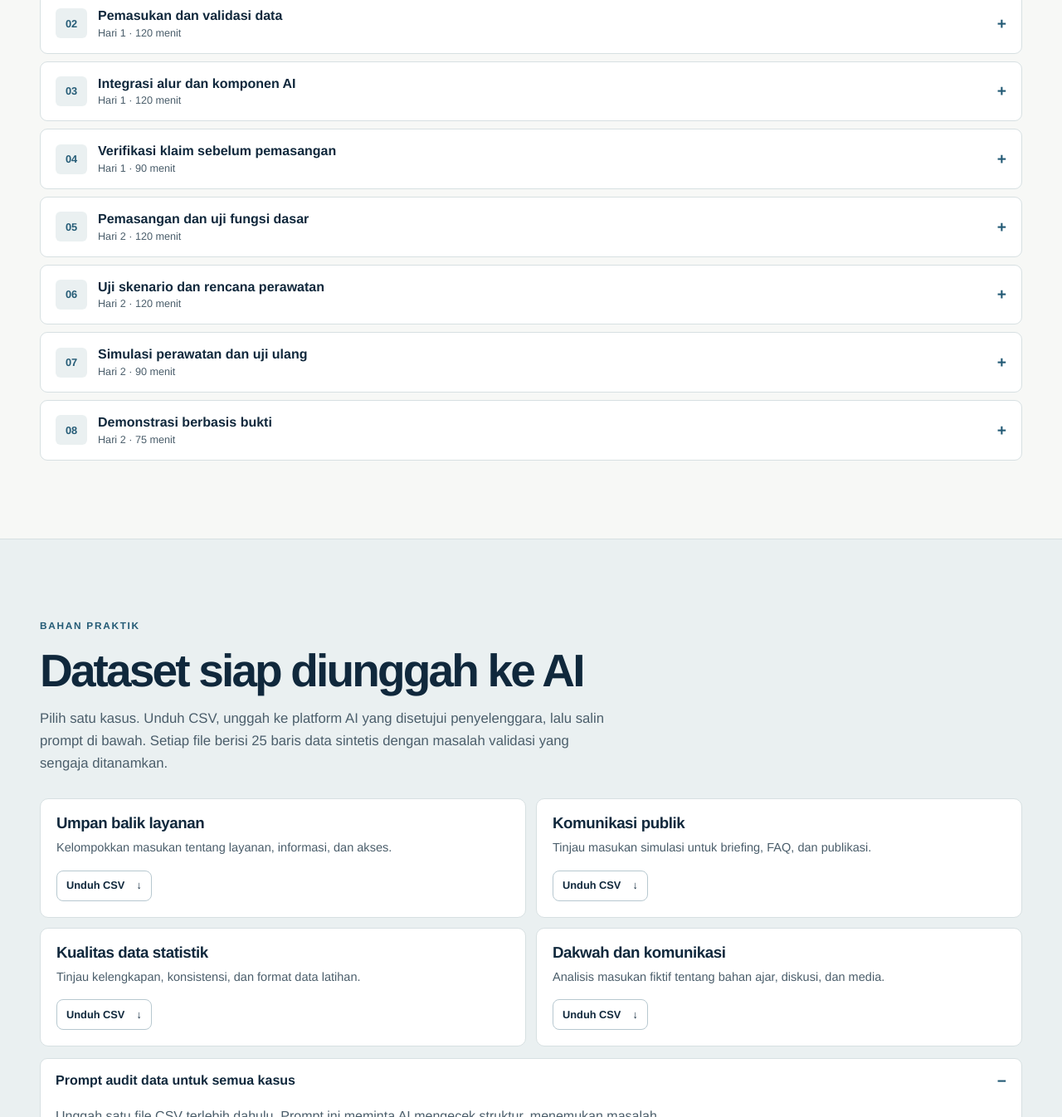
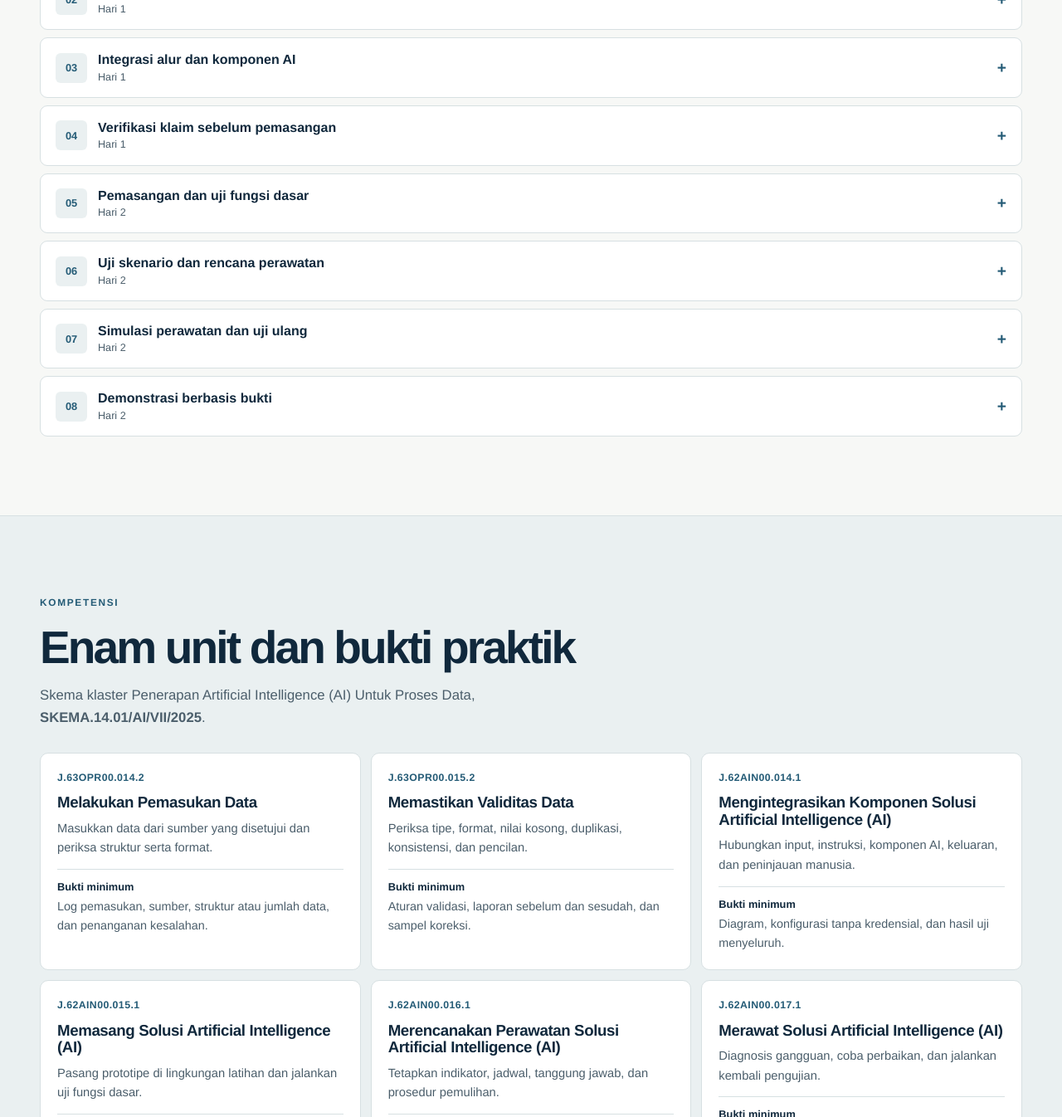
Before and after one commit to syahrizal-as/ai-icc, a plain HTML site: page dist/index.html in a window 1280 px wide. Shown: the part 2831-4177 px from the top of the page at 83% size. Drawn offline with Linux system fonts and the light colour scheme.

Commit message:
Update Site source

```diff
--- a/dist/app.js
+++ b/dist/app.js
@@ -17,10 +17,9 @@ function showAgenda(day) {
   });
   agendaPanel.setAttribute('aria-labelledby', tabs[day - 1].id);
   agendaPanel.innerHTML = `
-    <div class="day-heading"><h3>${details.title}</h3><span>${details.total}</span></div>
+    <div class="day-heading"><h3>${details.title}</h3></div>
     <ol class="agenda-list">${sessions.map(session => `
       <li class="agenda-item">
-        <span class="duration">${session.minutes} menit</span>
         <div><strong>${session.title}</strong><p>${session.output}</p></div>
         ${session.id ? `<a href="#blok-${session.id}">Buka materi ↗</a>` : ''}
       </li>`).join('')}
@@ -38,14 +37,28 @@ tabs.forEach((tab, index) => {
   });
 });
 
+const datasetActions = `
+  <div class="prompt" id="dataset">
+    <h3>Dataset dan prompt audit</h3>
+    <p>Pilih satu kasus, unduh CSV, lalu unggah ke platform AI yang disetujui. Setiap file berisi 25 baris data sintetis untuk latihan validasi.</p>
+    <label for="dataset-case">Pilih kasus</label>
+    <div class="dataset-actions">
+      <select id="dataset-case">${datasetCases.map(([id, title]) => `<option value="${id}">${title}</option>`).join('')}</select>
+      <a id="dataset-download" class="button secondary copy-button" href="dataset/latihan-${datasetCases[0][0]}.csv" download>Unduh CSV <span aria-hidden="true">↓</span></a>
+      <button class="button primary copy-button" type="button" data-copy="dataset-prompt">Salin prompt audit</button>
+    </div>
+    <pre id="dataset-prompt"></pre>
+  </div>`;
+
 moduleGrid.innerHTML = modules.map((module, index) => `
   <details id="blok-${module.id}">
-    <summary><span class="module-index">${String(index + 1).padStart(2, '0')}</span><span>${module.title}<span class="module-meta">Hari ${module.day} · ${module.minutes} menit</span></span></summary>
+    <summary><span class="module-index">${String(index + 1).padStart(2, '0')}</span><span>${module.title}<span class="module-meta">Hari ${module.day}</span></span></summary>
     <div class="module-body">
       <div class="module-columns">
         <div><h3>Langkah praktik</h3><ol>${module.steps.map(step => `<li>${step}</li>`).join('')}</ol></div>
         <div><h3>Bukti kerja</h3><p>${module.output}</p><p><strong>Pemetaan</strong> · ${module.unit}</p></div>
       </div>
+      ${module.id === 'data' ? datasetActions : ''}
       ${module.prompt ? `<div class="prompt"><h3>Contoh prompt</h3><pre id="prompt-${module.id}"></pre><button class="button secondary copy-button" type="button" data-copy="prompt-${module.id}">Salin prompt</button></div>` : ''}
     </div>
   </details>`).join('');
@@ -55,14 +68,15 @@ modules.filter(module => module.prompt).forEach(module => {
 });
 document.querySelector('#master-prompt').textContent = masterPrompt;
 document.querySelector('#dataset-prompt').textContent = datasetPrompt;
-document.querySelector('#dataset-cases').innerHTML = datasetCases.map(([id, title, summary]) => `
-  <article class="dataset-card">
-    <h3>${title}</h3><p>${summary}</p>
-    <a class="button secondary copy-button" href="dataset/latihan-${id}.csv" aria-label="Unduh CSV ${title}" download>Unduh CSV <span aria-hidden="true">↓</span></a>
-  </article>`).join('');
-
-const dataPractice = document.querySelector('#blok-data .module-body');
-dataPractice.insertAdjacentHTML('beforeend', '<a class="text-link" href="#dataset">Unduh dataset dan salin prompt audit ↗</a>');
+const caseSelect = document.querySelector('#dataset-case');
+const datasetDownload = document.querySelector('#dataset-download');
+function updateDatasetDownload() {
+  datasetDownload.href = `dataset/latihan-${caseSelect.value}.csv`;
+  datasetDownload.setAttribute('aria-label', 'Unduh CSV ' + caseSelect.selectedOptions[0].textContent);
+}
+caseSelect.addEventListener('change', updateDatasetDownload);
+window.addEventListener('pageshow', updateDatasetDownload);
+updateDatasetDownload();
 
 function filterModules(day) {
   const query = search.value.trim().toLocaleLowerCase('id');
@@ -81,19 +95,21 @@ filters.forEach(button => button.addEventListener('click', () => filterModules(N
 search.addEventListener('input', () => filterModules(Number(filters.find(button => button.getAttribute('aria-pressed') === 'true').dataset.day)));
 
 function openHashModule() {
-  const target = modules.find(module => location.hash === '#blok-' + module.id);
+  const datasetLink = location.hash === '#dataset';
+  const target = modules.find(module => datasetLink ? module.id === 'data' : location.hash === '#blok-' + module.id);
   if (!target) return;
   search.value = '';
   filterModules(0);
   const detail = document.getElementById('blok-' + target.id);
   detail.open = true;
-  detail.querySelector('summary').focus({ preventScroll: true });
-  detail.scrollIntoView();
+  const focus = datasetLink ? caseSelect : detail.querySelector('summary');
+  focus.focus({ preventScroll: true });
+  (datasetLink ? document.querySelector('#dataset') : detail).scrollIntoView();
 }
 window.addEventListener('hashchange', openHashModule);
-agendaPanel.addEventListener('click', event => {
+document.addEventListener('click', event => {
   const link = event.target.closest('a');
-  if (link?.hash === location.hash) openHashModule();
+  if (link?.hash && link.hash === location.hash) openHashModule();
 });
 
 function closeMenu() {
--- a/dist/content.js
+++ b/dist/content.js
@@ -1,53 +1,52 @@
 const modules = [
   {
-    id: 'orientasi', day: 1, minutes: 60, title: 'Orientasi dan pemilihan kasus',
+    id: 'orientasi', day: 1, title: 'Orientasi dan pemilihan kasus',
     output: 'Kanvas kasus dengan ukuran berhasil dan penanggung jawab.',
     unit: 'Persiapan untuk enam unit',
     steps: ['Kerjakan pre-test berbasis skenario.', 'Pilih satu pekerjaan yang berulang, punya sumber yang jelas, dan hasilnya dapat diperiksa.', 'Tulis masalah, pengguna, keluaran, manfaat, ukuran berhasil, risiko, dan penanggung jawab manusia.']
   },
   {
-    id: 'data', day: 1, minutes: 120, title: 'Pemasukan dan validasi data',
+    id: 'data', day: 1, title: 'Pemasukan dan validasi data',
     output: 'Dataset bersih, log pemasukan, kamus data, dan laporan validitas.',
     unit: 'J.63OPR00.014.2 · J.63OPR00.015.2',
-    steps: ['Catat sumber, izin, format, dan jumlah data sebelum pemasukan.', 'Periksa kolom wajib, tipe, format, data kosong, duplikasi, konsistensi, dan nilai tidak wajar.', 'Koreksi data, jalankan pemeriksaan ulang, dan simpan sampel perubahan.'],
-    prompt: 'Anda membantu mengaudit [DATASET] berdasarkan [ATURAN VALIDASI]. Susun tabel temuan dengan kolom ID baris, aturan, masalah, dan usulan koreksi. Tandai BUKTI TIDAK CUKUP jika nilai yang benar tidak ada pada sumber. Pisahkan temuan dari asumsi. Minta peninjau manusia memeriksa perubahan sebelum digunakan.'
+    steps: ['Catat sumber, izin, format, dan jumlah data sebelum pemasukan.', 'Periksa kolom wajib, tipe, format, data kosong, duplikasi, konsistensi, dan nilai tidak wajar.', 'Koreksi data, jalankan pemeriksaan ulang, dan simpan sampel perubahan.']
   },
   {
-    id: 'integrasi', day: 1, minutes: 120, title: 'Integrasi alur dan komponen AI',
+    id: 'integrasi', day: 1, title: 'Integrasi alur dan komponen AI',
     output: 'Diagram integrasi, dua versi prompt atau konfigurasi, dan log revisi.',
     unit: 'J.62AIN00.014.1',
     steps: ['Hubungkan input tervalidasi, komponen AI, keluaran, dan titik pemeriksaan manusia.', 'Tulis prompt versi pertama dan jalankan pada contoh data yang diizinkan.', 'Periksa keluaran, revisi prompt, jalankan kembali, dan bandingkan hasil.'],
     prompt: 'Anda membantu [PERAN] mencapai [TUJUAN]. Gunakan hanya [SUMBER] yang disediakan dan keluarkan hasil dalam [FORMAT OUTPUT]. Pisahkan fakta, asumsi, dan rekomendasi. Cantumkan rujukan untuk fakta. Jika sumber tidak mendukung klaim, tulis BUKTI TIDAK CUKUP. Tambahkan daftar pemeriksaan untuk peninjau manusia.'
   },
   {
-    id: 'verifikasi', day: 1, minutes: 90, title: 'Verifikasi klaim sebelum pemasangan',
+    id: 'verifikasi', day: 1, title: 'Verifikasi klaim sebelum pemasangan',
     output: 'Matriks klaim dan sumber serta checklist kesiapan pemasangan.',
     unit: 'Mendukung J.63OPR00.015.2 dan J.62AIN00.015.1',
     steps: ['Pilih minimal lima klaim atau angka dari keluaran AI. Sertakan satu informasi yang sengaja tidak tersedia.', 'Telusuri sumber asli dan catat status setiap klaim.', 'Koreksi atau hapus klaim keliru dan tandai klaim tanpa sumber sebagai BUKTI TIDAK CUKUP.'],
     prompt: 'Bandingkan [KELUARAN] dengan [SUMBER ASLI]. Buat tabel klaim, sumber, status, dan koreksi. Salin angka sesuai sumber. Untuk klaim yang tidak didukung, tulis BUKTI TIDAK CUKUP. Tunjukkan item yang harus diperiksa manual.'
   },
   {
-    id: 'pemasangan', day: 2, minutes: 120, title: 'Pemasangan dan uji fungsi dasar',
+    id: 'pemasangan', day: 2, title: 'Pemasangan dan uji fungsi dasar',
     output: 'Checklist prasyarat, catatan pemasangan, dan hasil smoke test.',
     unit: 'J.62AIN00.015.1',
-    steps: ['Siapkan lingkungan latihan, akses, data uji, dan konfigurasi tanpa kredensial dalam portofolio.', 'Pasang prototipe dan jalankan alur dari input hingga keluaran.', 'Catat hasil uji fungsi dasar, versi prototipe, dan kendala. Tinjau kemajuan bersama instruktur setiap 30 menit.']
+    steps: ['Siapkan lingkungan latihan, akses, data uji, dan konfigurasi tanpa kredensial dalam portofolio.', 'Pasang prototipe dan jalankan alur dari input hingga keluaran.', 'Catat hasil uji fungsi dasar, versi prototipe, dan kendala. Tinjau kemajuan bersama instruktur.']
   },
   {
-    id: 'uji', day: 2, minutes: 120, title: 'Uji skenario dan rencana perawatan',
+    id: 'uji', day: 2, title: 'Uji skenario dan rencana perawatan',
     output: 'Matriks tujuh skenario dan jadwal pemantauan, pemulihan, serta eskalasi.',
     unit: 'J.62AIN00.016.1',
     steps: ['Uji input normal, data tidak lengkap, angka atau kategori salah, permintaan di luar lingkup, permintaan data pribadi, klaim tanpa sumber, dan instruksi manipulatif di dokumen.', 'Catat hasil yang diharapkan, hasil aktual, status, dan perbaikan untuk tiap skenario.', 'Tentukan indikator, jadwal, penanggung jawab, pengendalian akses, pencadangan, rollback, dan prosedur eskalasi.'],
     prompt: 'Bantu susun rencana perawatan untuk [PROTOTIPE] dari [HASIL UJI]. Buat tabel objek yang dirawat, indikator, jadwal, penanggung jawab, dan tindakan saat gagal. Sertakan akses, cadangan, pemulihan versi, dan eskalasi. Tandai PERLU KONFIRMASI untuk bagian yang belum mempunyai dasar. Penanggung jawab manusia memeriksa rencana.'
   },
   {
-    id: 'perawatan', day: 2, minutes: 90, title: 'Simulasi perawatan dan uji ulang',
+    id: 'perawatan', day: 2, title: 'Simulasi perawatan dan uji ulang',
     output: 'Tiket perawatan, bukti sebelum dan sesudah, serta keputusan lanjut atau rollback.',
     unit: 'J.62AIN00.017.1',
     steps: ['Pilih satu kegagalan terkontrol dan simpan bukti awal.', 'Diagnosis penyebab dan perbaiki prompt, data, konfigurasi, atau prosedur.', 'Uji ulang kasus gagal dan fungsi yang sebelumnya berjalan. Catat perubahan dan putuskan lanjut atau kembali ke versi sebelumnya.']
   },
   {
-    id: 'demonstrasi', day: 2, minutes: 75, title: 'Demonstrasi berbasis bukti',
-    output: 'Demo individual 5–7 menit dengan satu kegagalan dan perbaikannya.',
+    id: 'demonstrasi', day: 2, title: 'Demonstrasi berbasis bukti',
+    output: 'Demo individual dengan satu kegagalan dan perbaikannya.',
     unit: 'Portofolio praktik',
     steps: ['Jelaskan masalah, sumber, proses, prompt, dan hasil.', 'Tunjukkan bukti pemeriksaan, satu skenario gagal, dan perbaikannya.', 'Jelaskan batas penggunaan dan keputusan manusia. Gunakan peninjau paralel bila jumlah peserta membutuhkannya.']
   }
@@ -55,12 +54,12 @@ const modules = [
 
 const days = {
   1: {
-    title: 'Dari kasus kerja ke alur AI yang aman', total: '420 menit efektif',
-    closing: { title: 'Tinjauan rekan dan refleksi', minutes: 30, output: 'Catat satu keberhasilan, kegagalan, dan risiko yang masih terbuka.' }
+    title: 'Dari kasus kerja ke alur AI yang aman',
+    closing: { title: 'Tinjauan rekan dan refleksi', output: 'Catat satu keberhasilan, kegagalan, dan risiko yang masih terbuka.' }
   },
   2: {
-    title: 'Pemasangan, pengujian, dan demonstrasi', total: '450 menit efektif',
-    closing: { title: 'Post-test dan rencana penerapan', minutes: 45, output: 'Rencanakan satu proses, data yang diizinkan, peninjau, dan ukuran berhasil dalam 30 hari.' }
+    title: 'Pemasangan, pengujian, dan demonstrasi',
+    closing: { title: 'Post-test dan rencana penerapan', output: 'Rencanakan satu proses, data yang diizinkan, peninjau, dan ukuran berhasil dalam 30 hari.' }
   }
 };
 
@@ -96,10 +95,10 @@ const readiness = [
 ];
 
 const datasetCases = [
-  ['layanan', 'Umpan balik layanan', 'Kelompokkan masukan tentang layanan, informasi, dan akses.'],
-  ['komunikasi', 'Komunikasi publik', 'Tinjau masukan simulasi untuk briefing, FAQ, dan publikasi.'],
-  ['statistik', 'Kualitas data statistik', 'Tinjau kelengkapan, konsistensi, dan format data latihan.'],
-  ['akademik', 'Dakwah dan komunikasi', 'Analisis masukan fiktif tentang bahan ajar, diskusi, dan media.']
+  ['layanan', 'Umpan balik layanan'],
+  ['komunikasi', 'Komunikasi publik'],
+  ['statistik', 'Kualitas data statistik'],
+  ['akademik', 'Dakwah dan komunikasi']
 ];
 
 const datasetPrompt = [
--- a/dist/index.html
+++ b/dist/index.html
@@ -70,7 +70,7 @@
         <div class="section-lead">
           <p class="eyebrow">AGENDA</p>
           <h2 id="agenda-title">Rancangan pelatihan dua hari</h2>
-          <p>14 jam 30 menit efektif, di luar istirahat. Waktu efektif dibagi menjadi 20% konsep dan demo, 70% praktik, dan 10% refleksi serta evaluasi.</p>
+          <p>Pelatihan terdiri dari 20% konsep dan demo, 70% praktik, dan 10% refleksi serta evaluasi.</p>
         </div>
         <div class="tabs" role="tablist" aria-label="Pilih hari">
           <button type="button" role="tab" id="tab-hari-1" aria-selected="true" aria-controls="agenda-panel">Hari 1</button>
@@ -98,28 +98,7 @@
       <div class="accordion" id="modules"></div>
     </section>
 
-    <section class="tinted" id="dataset" aria-labelledby="dataset-title">
-      <div class="wrap section">
-        <div class="section-lead">
-          <p class="eyebrow">BAHAN PRAKTIK</p>
-          <h2 id="dataset-title">Dataset siap diunggah ke AI</h2>
-          <p>Pilih satu kasus. Unduh CSV, unggah ke platform AI yang disetujui penyelenggara, lalu salin prompt di bawah. Setiap file berisi 25 baris data sintetis dengan masalah validasi yang sengaja ditanamkan.</p>
-        </div>
-        <div class="dataset-grid" id="dataset-cases"></div>
-        <div class="accordion guidance dataset-guide">
-          <details open>
-            <summary>Prompt audit data untuk semua kasus</summary>
-            <div class="guidance-body">
-              <p>Unggah satu file CSV terlebih dahulu. Prompt ini meminta AI mengecek struktur, menemukan masalah, dan mengusulkan koreksi yang bisa Anda periksa.</p>
-              <button class="button primary copy-button" type="button" data-copy="dataset-prompt">Salin prompt audit</button>
-              <pre id="dataset-prompt"></pre>
-            </div>
-          </details>
-        </div>
-      </div>
-    </section>
-
-    <section id="kompetensi" aria-labelledby="kompetensi-title">
+    <section class="tinted" id="kompetensi" aria-labelledby="kompetensi-title">
       <div class="wrap section">
         <div class="section-lead">
           <p class="eyebrow">KOMPETENSI</p>
--- a/dist/style.css
+++ b/dist/style.css
@@ -16,7 +16,7 @@ html { scroll-behavior: smooth; scroll-padding-top: 94px }
 body { margin: 0; color: var(--navy); background: var(--paper); font: 16px/1.6 var(--font) }
 [hidden] { display: none !important }
 a { color: inherit; text-underline-offset: .24em }
-button, input { font: inherit }
+button, input, select { font: inherit }
 button { cursor: pointer }
 img { display: block; max-width: 100% }
 :focus-visible { outline: 3px solid #287ba3; outline-offset: 4px }
@@ -74,21 +74,19 @@ p { margin: 0 }
 .outcomes { display: grid; grid-template-columns: 1fr 1fr; gap: 12px }
 .outcomes article, .unit-card { background: var(--white); border: 1px solid var(--line); border-radius: 10px; padding: 20px }
 .outcomes p, .unit-card p { color: var(--muted); font-size: .92rem; margin-top: 9px }
-.dataset-grid { display: grid; grid-template-columns: repeat(2, minmax(0, 1fr)); gap: 12px }
-.dataset-card { display: flex; flex-direction: column; align-items: start; background: var(--white); border: 1px solid var(--line); border-radius: 10px; padding: 19px }
-.dataset-card p { color: var(--muted); font-size: .91rem; margin: 8px 0 15px }
-.dataset-card a { margin-top: auto }
-.dataset-guide { margin-top: 14px }
+.prompt > p { color: var(--muted); margin: 8px 0 12px; font-size: .92rem }
+.prompt > label { font-size: .84rem; font-weight: 750 }
+.dataset-actions { display: flex; flex-wrap: wrap; align-items: center; gap: 8px; margin-top: 4px }
+.dataset-actions select { min-height: 37px; max-width: 100%; color: var(--navy); background: var(--white); border: 1px solid #b7c8d0; border-radius: 7px; padding: 5px 10px; font-size: .86rem }
 .text-link { display: inline-block; color: var(--blue); font-weight: 700; margin-top: 16px }
 
 .tabs { display: flex; gap: 4px; width: fit-content; padding: 4px; margin-bottom: 22px; background: var(--white); border: 1px solid var(--line); border-radius: 9px }
 .tabs button, .filters button { border: 1px solid transparent; padding: 8px 14px; border-radius: 6px; color: var(--navy); background: transparent; font-weight: 700; font-size: .87rem }
 .tabs button[aria-selected="true"], .filters button[aria-pressed="true"] { color: var(--white); background: var(--navy) }
 .tabs button:hover:not([aria-selected="true"]), .filters button:hover:not([aria-pressed="true"]) { background: #e1eaed }
-.day-heading { display: flex; justify-content: space-between; align-items: baseline; gap: 22px; padding-bottom: 14px }
-.day-heading span, .duration { font-size: .83rem; font-weight: 750; color: var(--blue); font-variant-numeric: tabular-nums }
+.day-heading { padding-bottom: 14px }
 .agenda-list { padding: 0; margin: 0; list-style: none; border-top: 1px solid #c8d6dc }
-.agenda-item { display: grid; grid-template-columns: 100px 1fr auto; gap: 20px; align-items: center; padding: 14px 0; border-bottom: 1px solid #c8d6dc }
+.agenda-item { display: grid; grid-template-columns: 1fr auto; gap: 20px; align-items: center; padding: 14px 0; border-bottom: 1px solid #c8d6dc }
 .agenda-item strong { display: block; line-height: 1.25 }
 .agenda-item p { color: var(--muted); font-size: .91rem; margin-top: 3px }
 .agenda-item a { font-size: .84rem; font-weight: 700; color: var(--blue); white-space: nowrap }
@@ -181,12 +179,11 @@ progress::-webkit-progress-value { background: var(--blue) }
   .facts > div { padding-left: 14px }
   .facts > div:nth-child(odd) { border-left: 0; padding-left: 0 }
   .facts dd { font-size: .78rem }
-  .outcomes, .unit-grid, .deliverables, .module-columns, .dataset-grid { grid-template-columns: 1fr }
-  .agenda-item { grid-template-columns: 58px 1fr; gap: 2px 9px }
-  .agenda-item a { grid-column: 2; justify-self: start }
+  .outcomes, .unit-grid, .deliverables, .module-columns { grid-template-columns: 1fr }
+  .agenda-item { grid-template-columns: 1fr; gap: 5px }
+  .agenda-item a { justify-self: start }
   .toolbar { flex-direction: column; align-items: start; gap: 9px }
   .footer-inner { flex-direction: column; align-items: start }
-  .day-heading { display: block }
 }
 @media (prefers-reduced-motion: reduce) {
   html { scroll-behavior: auto }
```
